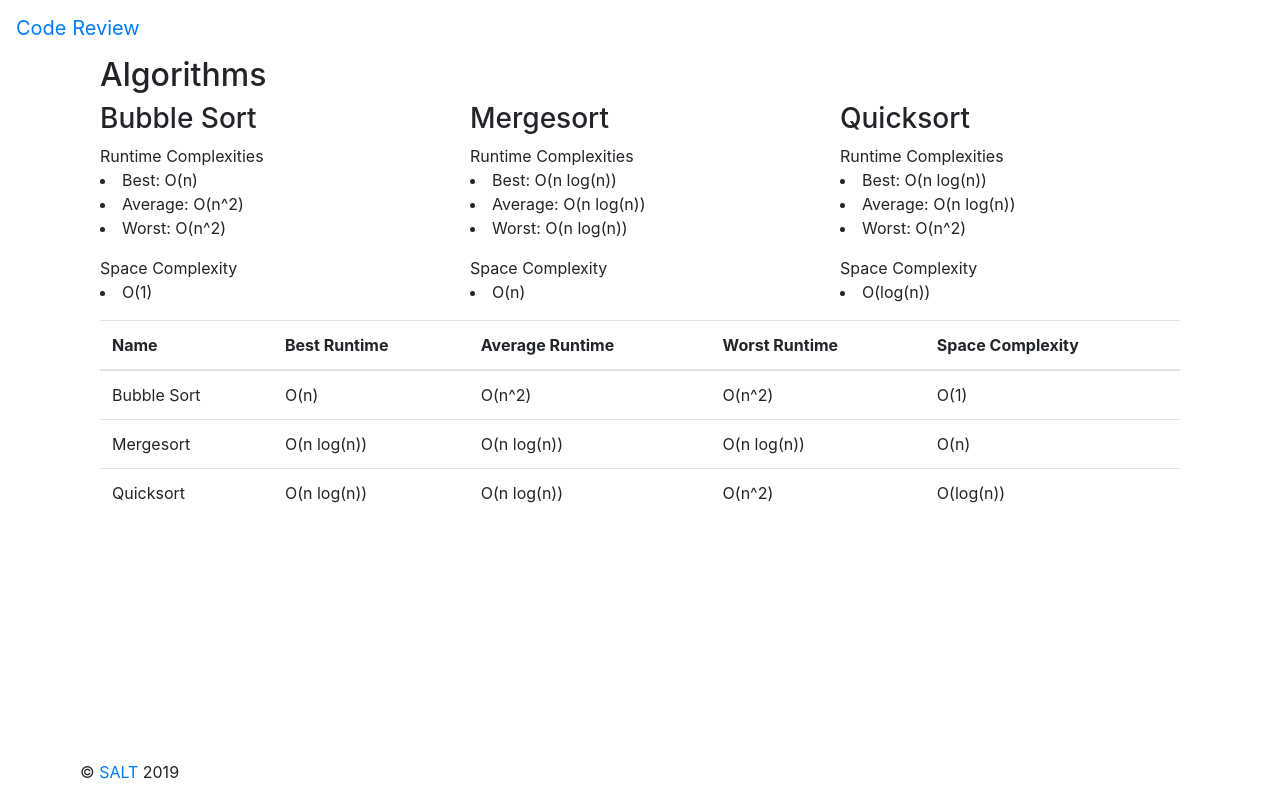
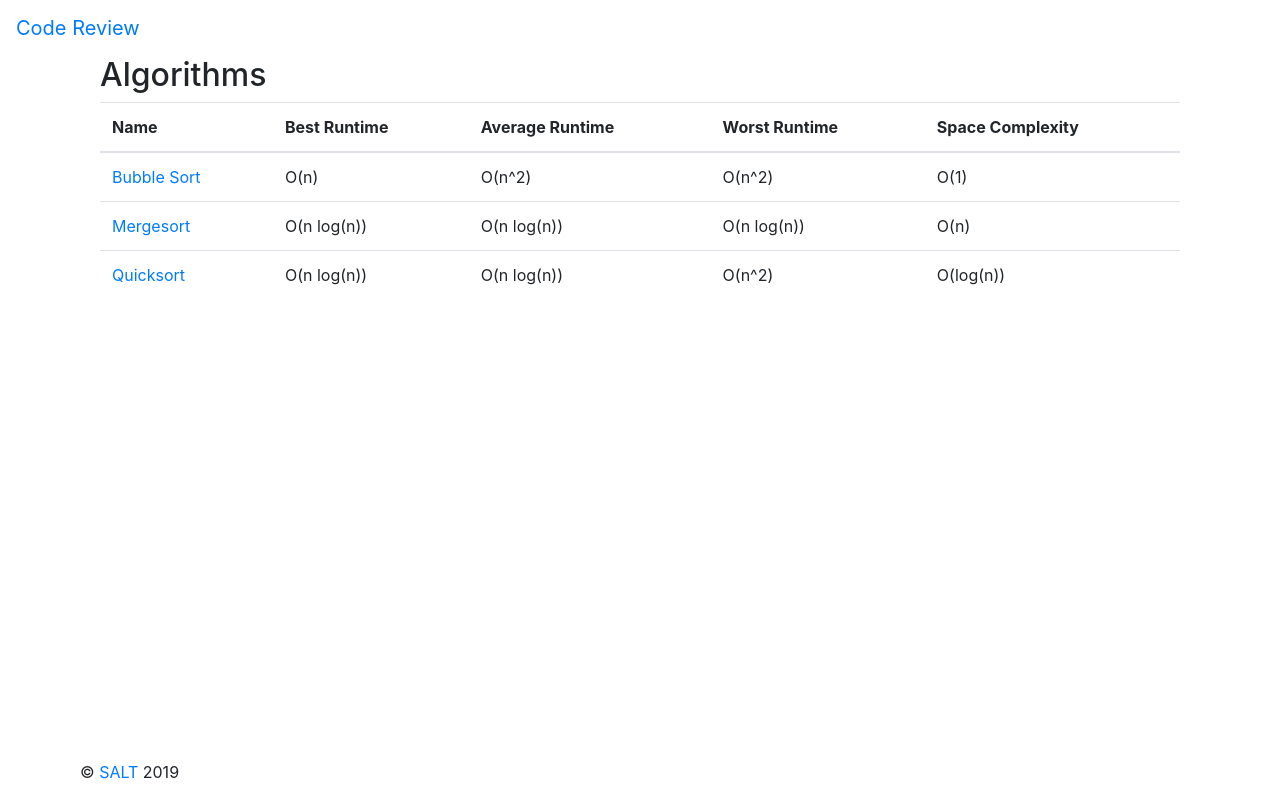
Before and after one commit to KyKri/code-review, an Angular app: page /algorithms in a window 1280 px wide. Built offline with nearby package versions, Linux system fonts and the light colour scheme.

Commit message:
solidified on table layout for comparing algs

```diff
--- a/src/app/algorithms-list/algorithms-list.component.html
+++ b/src/app/algorithms-list/algorithms-list.component.html
@@ -1,20 +1,7 @@
 <div>
     <div class="container">
-        <h2>Algorithms</h2>
-        <div class="row">
-            <div class="col-md-4" *ngFor="let alg of algorithms">
-                <h3>{{ alg.name }}</h3>
-                <p>
-                    Runtime Complexities
-                    <li>Best: {{ alg.runtimeComplexities.best }}</li>
-                    <li>Average: {{ alg.runtimeComplexities.average }}</li>
-                    <li>Worst: {{ alg.runtimeComplexities.worst }}</li>
-                </p>
-                <p>
-                    Space Complexity
-                    <li>{{ alg.spaceComplexity }}</li>
-                </p>
-            </div>
+        <div class="page-header">
+            <h2>Algorithms</h2>
         </div>
         <table class="table">
             <thead>
@@ -28,7 +15,7 @@
             </thead>
             <tbody>
                 <tr *ngFor="let alg of algorithms">
-                    <td>{{ alg.name }}</td>
+                    <td><a href="">{{ alg.name }}</a></td>
                     <td>{{ alg.runtimeComplexities.best }}</td>
                     <td>{{ alg.runtimeComplexities.average }}</td>
                     <td>{{ alg.runtimeComplexities.worst }}</td>
```
